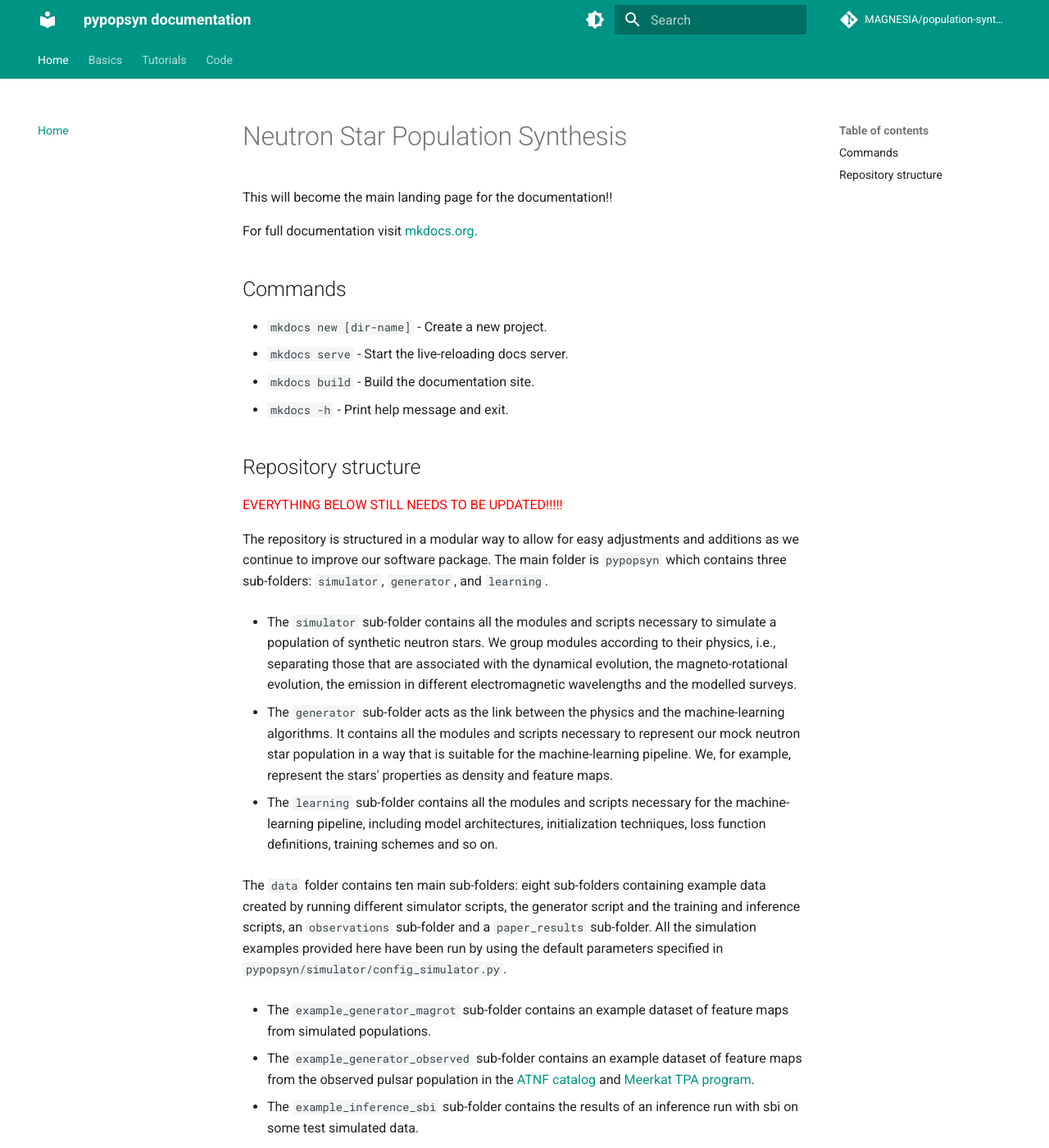
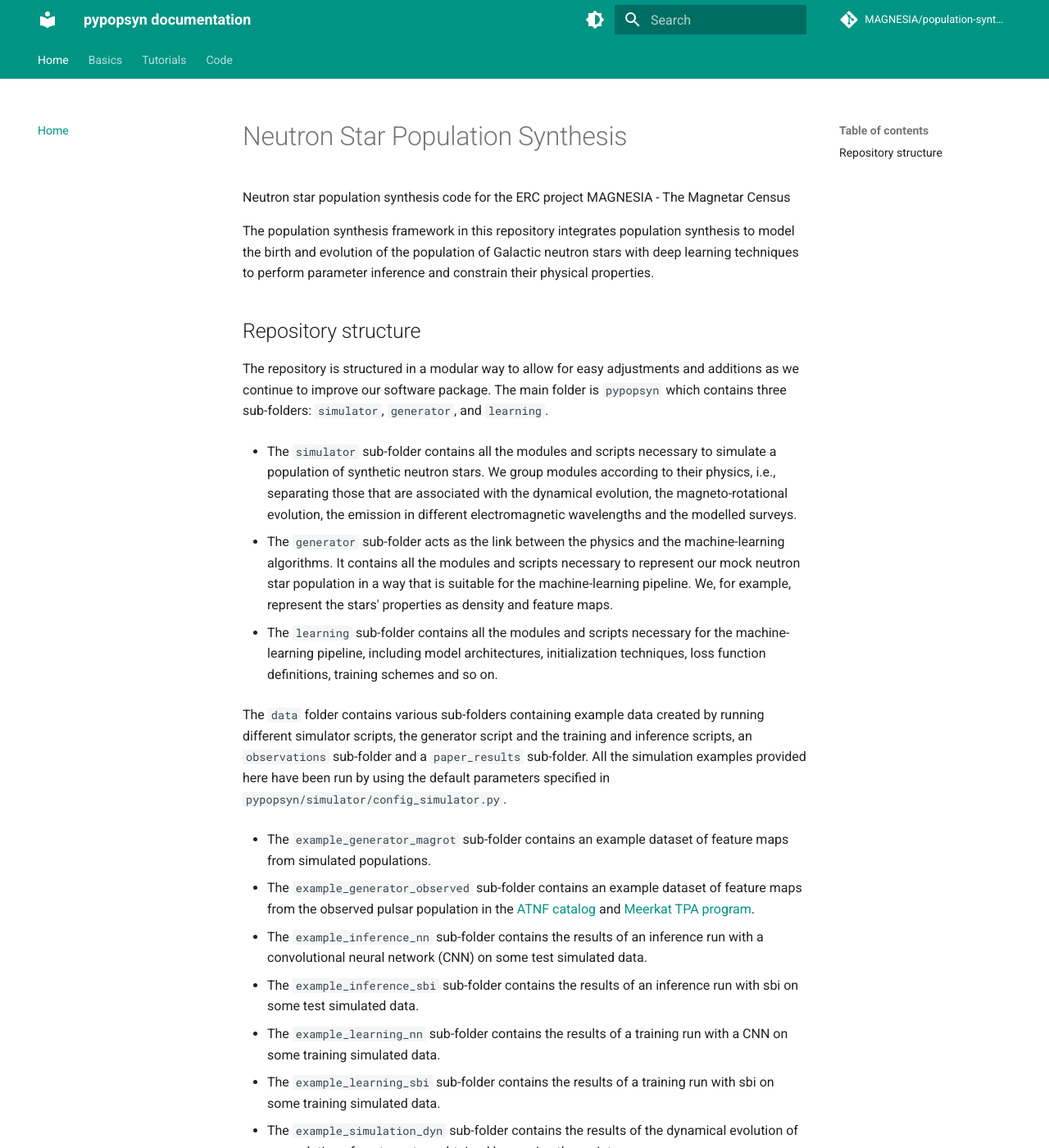
Before and after one commit to ice-csic-astroexotic/ML-Poppyns, an MkDocs documentation site: the page built from docs/index.md, in a window 1280 px wide and 1400 px high. Shown: the whole window at 82% size. Built offline with MkDocs 1.6.1 and Material for MkDocs 9.7.7, drawn with Linux system fonts in a browser that asks for light colours; comment, search, counter and statistics services are not loaded; some of the changed text lies outside the part shown.

Commit message:
Updating the home page of the documentation.

```diff
--- a/docs/index.md
+++ b/docs/index.md
@@ -1,19 +1,12 @@
 # Neutron Star Population Synthesis
 
-This will become the main landing page for the documentation!!
+Neutron star population synthesis code for the ERC project MAGNESIA - The Magnetar Census
 
-For full documentation visit [mkdocs.org](https://www.mkdocs.org).
-
-## Commands
-
-* `mkdocs new [dir-name]` - Create a new project.
-* `mkdocs serve` - Start the live-reloading docs server.
-* `mkdocs build` - Build the documentation site.
-* `mkdocs -h` - Print help message and exit.
+The population synthesis framework in this repository integrates population synthesis to model the birth and evolution
+of the population of Galactic neutron stars with deep learning techniques to perform parameter inference and constrain
+their physical properties.
 
 ## Repository structure
-
-<span style="color:red">EVERYTHING BELOW STILL NEEDS TO BE UPDATED!!!!!</span>
 
 The repository is structured in a modular way to allow for easy adjustments and additions as we continue to improve our software package.
 The main folder is `pypopsyn` which contains three sub-folders: `simulator`, `generator`, and `learning`.
@@ -27,14 +20,20 @@ The main folder is `pypopsyn` which contains three sub-folders: `simulator`, `ge
 
 * The `learning` sub-folder contains all the modules and scripts necessary for the machine-learning pipeline, including model architectures, initialization techniques, loss function definitions, training schemes and so on.
 
-The `data` folder contains ten main sub-folders: eight sub-folders containing example data created by running different simulator scripts, the generator script and the training and inference scripts, an `observations` sub-folder and a `paper_results` sub-folder.
+The `data` folder contains various sub-folders containing example data created by running different simulator scripts, the generator script and the training and inference scripts, an `observations` sub-folder and a `paper_results` sub-folder.
 All the simulation examples provided here have been run by using the default parameters specified in `pypopsyn/simulator/config_simulator.py`.
 
 * The `example_generator_magrot` sub-folder contains an example dataset of feature maps from simulated populations.
 
 * The `example_generator_observed` sub-folder contains an example dataset of feature maps from the observed pulsar population in the [ATNF catalog](https://www.atnf.csiro.au/research/pulsar/psrcat/) and [Meerkat TPA program](https://ui.adsabs.harvard.edu/abs/2023MNRAS.520.4582P/abstract).
 
+* The `example_inference_nn` sub-folder contains the results of an inference run with a convolutional neural network (CNN) on some test simulated data.
+
 * The `example_inference_sbi` sub-folder contains the results of an inference run with sbi on some test simulated data.
+
+* The `example_learning_nn` sub-folder contains the results of a training run with a CNN on some training simulated data.
+
+* The `example_learning_sbi` sub-folder contains the results of a training run with sbi on some training simulated data.
 
 * The `example_simulation_dyn` sub-folder contains the results of the dynamical evolution of a population of neutron stars obtained by running the script `pypopsyn/simulator/simulate_population_dyn.py`.
 
```
Also changed, not shown: other parts of docs/index.md (+0 -2 lines).
